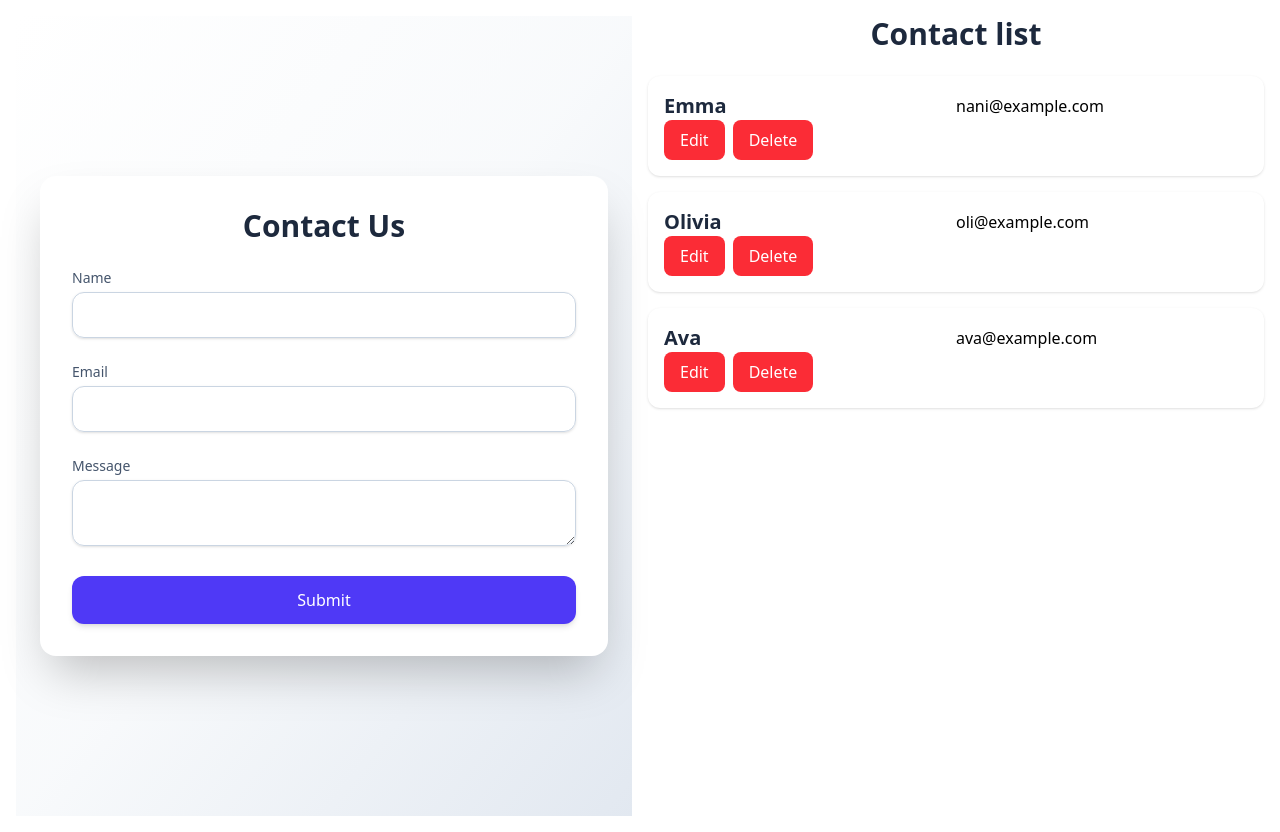
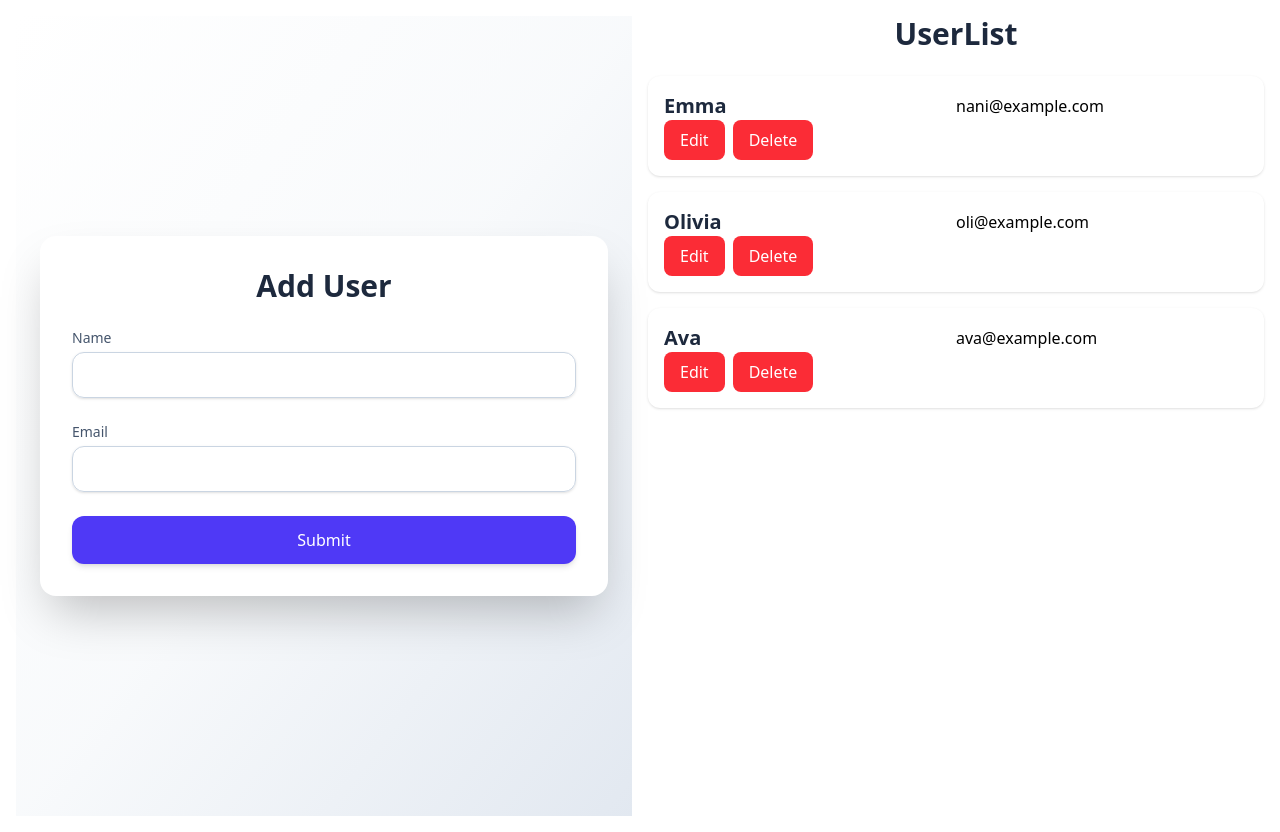
Before and after one commit to neverney97/React-Forms, a React (Vite) app: page / in a window 1280 px wide. Built offline with nearby package versions, Linux system fonts and the light colour scheme.

Commit message:
Style changes

```diff
--- a/src/components/form.jsx
+++ b/src/components/form.jsx
@@ -34,7 +34,7 @@ export default function Form(props) {
   return (
     <div className="min-h-screen bg-gradient-to-br from-white via-slate-50 to-slate-200 flex items-center justify-center p-6">
       <form onSubmit={handleSubmit} className="bg-white rounded-2xl shadow-2xl p-8 w-full max-w-2xl space-y-6 transition-all duration-300">
-        <h2 className="text-3xl font-semibold text-slate-800 text-center">Contact Us</h2>
+        <h2 className="text-3xl font-semibold text-slate-800 text-center">Add User</h2>
         <div>
           <label className="block text-sm font-medium text-slate-600">Name</label>
           <input
@@ -57,7 +57,7 @@ export default function Form(props) {
             className="mt-1 w-full rounded-xl border border-slate-300 px-4 py-3 text-sm shadow-sm focus:border-indigo-500 focus:ring-2 focus:ring-indigo-200 outline-none transition"
           />
         </div>
-        <div>
+        {/* <div>
           <label className="block text-sm font-medium text-slate-600">Message</label>
           <textarea
             value={message}
@@ -66,7 +66,7 @@ export default function Form(props) {
             required
             className="mt-1 w-full rounded-xl border border-slate-300 px-4 py-3 text-sm shadow-sm focus:border-indigo-500 focus:ring-2 focus:ring-indigo-200 outline-none transition"
           />
-        </div>
+        </div> */}
         <button
           type="submit"
           className="w-full bg-indigo-600 text-white font-medium py-3 rounded-xl hover:bg-indigo-700 shadow-md transition"
--- a/src/components/userList.jsx
+++ b/src/components/userList.jsx
@@ -4,7 +4,7 @@ import Item from './item'
 const List = (props) => {
   return (
     <div>
-        <h1 className='text-3xl font-semibold text-slate-800 text-center mb-6'>Contact list</h1>
+        <h1 className='text-3xl font-semibold text-slate-800 text-center mb-6'>UserList</h1>
         {props.usersList.map((user,index) => (
             <Item key={index} details={user} editUser={props.editedUser} deleteUser={props.deletedUser}/>
         )
```
